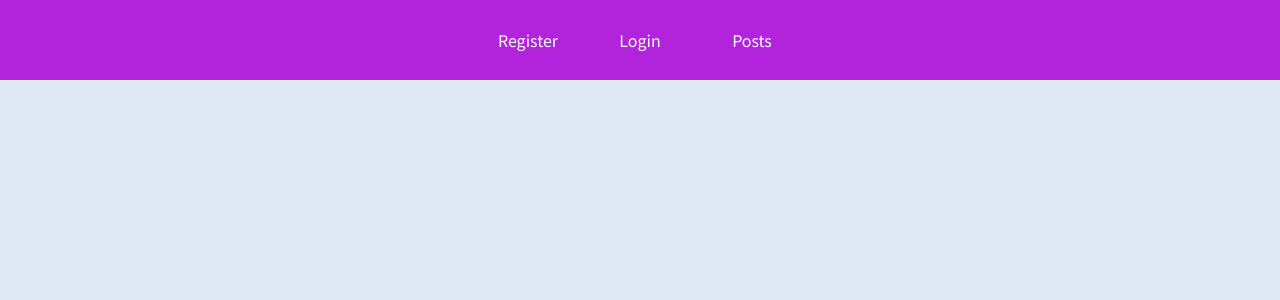
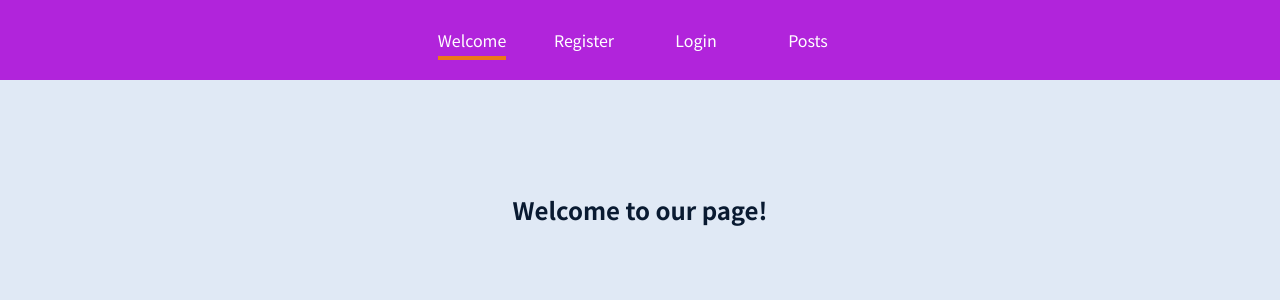
Before and after one commit to alingrig87/react-router-demo, a React (Create React App) app: page /welcome in a window 1280 px wide. Shown: the top 300 px of the page. Built offline with nearby package versions, Linux system fonts and the light colour scheme.

Commit message:
[Nested routes]
- using Route component in Welcome --> a route from App

```diff
--- a/src/App.js
+++ b/src/App.js
@@ -5,6 +5,7 @@ import Login from './components/auth/Login';
 import Register from './components/auth/Register';
 import Navbar from './components/layout/Navbar';
 import PostDetails from './components/posts/PostDetails';
+import Welcome from './components/layout/Welcome';
 
 const App = () => {
 	return (
@@ -14,6 +15,9 @@ const App = () => {
 			</div>
 			<div className="container">
 				<Switch>
+					<Route path="/welcome">
+						<Welcome />
+					</Route>
 					<Route path="/register">
 						<Register />
 					</Route>
--- a/src/components/layout/Navbar.js
+++ b/src/components/layout/Navbar.js
@@ -6,6 +6,11 @@ const Navbar = (props) => {
 	return (
 		<div className="navbar">
 			<ul>
+				<li>
+					<NavLink activeClassName="active" to="/welcome">
+						Welcome
+					</NavLink>
+				</li>
 				<li>
 					<NavLink activeClassName="active" to="/register">
 						Register
--- /dev/null
+++ b/src/components/layout/Welcome.js
@@ -0,0 +1,18 @@
+import React from 'react';
+import { Route } from 'react-router-dom';
+
+const Welcome = (props) => {
+	return (
+		<div>
+			<h2>Welcome to our page!</h2>
+			{/* nested component */}
+			<Route path="/welcome/alin">
+				<div>
+					<p>Welcome, Alin!</p>
+				</div>
+			</Route>
+		</div>
+	);
+};
+
+export default Welcome;
```
